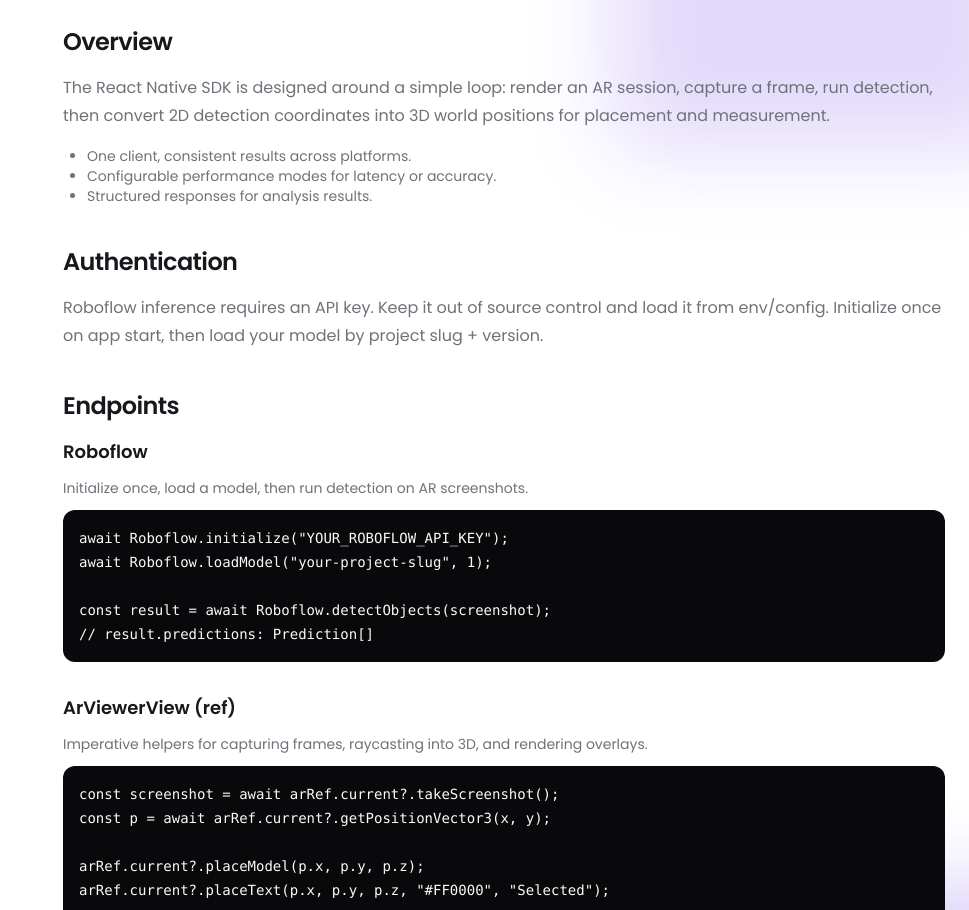
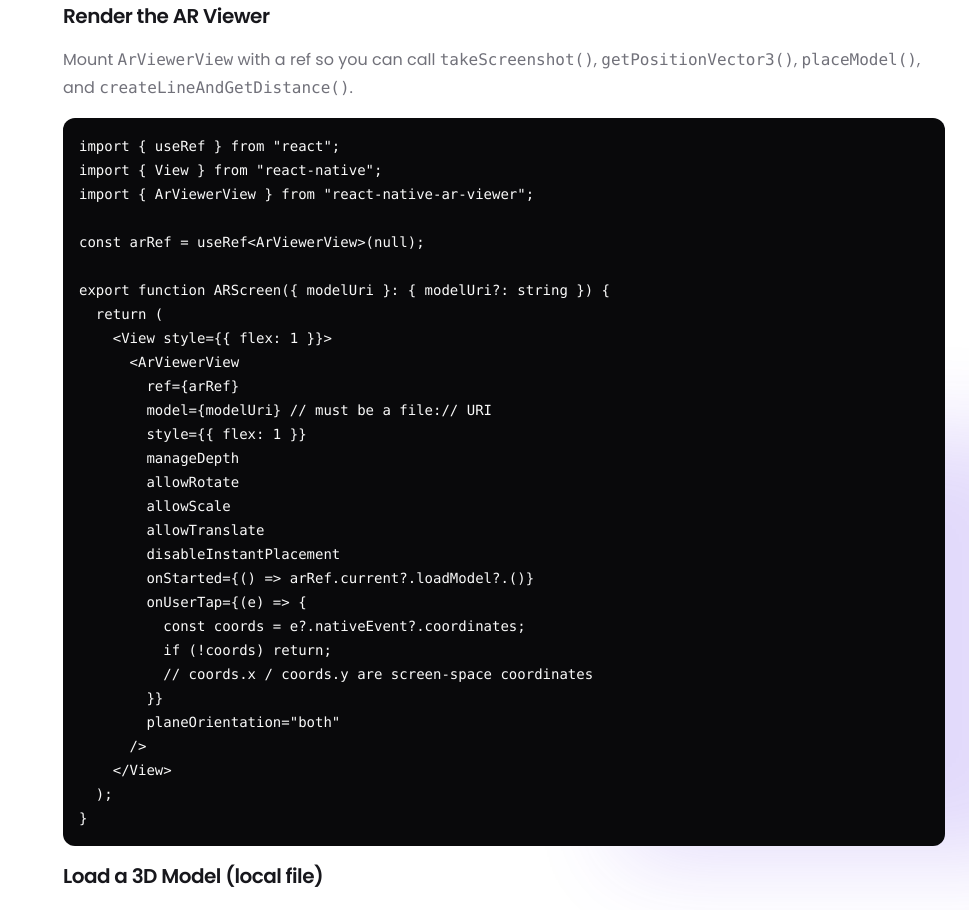
Before and after one commit to Cognivision-io/cognivision-web-platform-FE, a Next.js app: page /help in a window 1280 px wide. Shown: the part 1460-2370 px from the top of the page, without its empty margins (311-1280 px from the left). Built offline with nearby package versions, Linux system fonts and the light colour scheme; no server answers.

Commit message:
refactor: add AR viewer integration and local model loading examples

```diff
--- a/app/(public)/help/page.tsx
+++ b/app/(public)/help/page.tsx
@@ -256,6 +256,96 @@ CogniVision.analyze(image,
                 </pre>
               </div>
             </div>
+
+            <h4 className="scroll-m-20 text-xl font-semibold tracking-tight">
+              Render the AR Viewer
+            </h4>
+            <p className="leading-7 text-muted-foreground">
+              Mount <span className="font-mono">ArViewerView</span> with a ref so
+              you can call <span className="font-mono">takeScreenshot()</span>,{" "}
+              <span className="font-mono">getPositionVector3()</span>,{" "}
+              <span className="font-mono">placeModel()</span>, and{" "}
+              <span className="font-mono">createLineAndGetDistance()</span>.
+            </p>
+            <div className="relative rounded-lg bg-zinc-950 px-4 py-4 dark:bg-zinc-900">
+              <pre className="overflow-x-auto">
+                <code className="relative rounded font-mono text-sm text-zinc-50">
+                  {`import { useRef } from "react";
+import { View } from "react-native";
+import { ArViewerView } from "react-native-ar-viewer";
+
+const arRef = useRef<ArViewerView>(null);
+
+export function ARScreen({ modelUri }: { modelUri?: string }) {
+  return (
+    <View style={{ flex: 1 }}>
+      <ArViewerView
+        ref={arRef}
+        model={modelUri} // must be a file:// URI
+        style={{ flex: 1 }}
+        manageDepth
+        allowRotate
+        allowScale
+        allowTranslate
+        disableInstantPlacement
+        onStarted={() => arRef.current?.loadModel?.()}
+        onUserTap={(e) => {
+          const coords = e?.nativeEvent?.coordinates;
+          if (!coords) return;
+          // coords.x / coords.y are screen-space coordinates
+        }}
+        planeOrientation="both"
+      />
+    </View>
+  );
+}`}
+                </code>
+              </pre>
+            </div>
+
+            <h4 className="scroll-m-20 text-xl font-semibold tracking-tight">
+              Load a 3D Model (local file)
+            </h4>
+            <p className="leading-7 text-muted-foreground">
+              The AR viewer expects a local model path. A common pattern is to
+              download a model once and keep it in{" "}
+              <span className="font-mono">RNFS.DocumentDirectoryPath</span>.
+              Android typically uses <span className="font-mono">.glb</span>;
+              iOS typically uses <span className="font-mono">.usdz</span>.
+            </p>
+            <div className="relative rounded-lg bg-zinc-950 px-4 py-4 dark:bg-zinc-900">
+              <pre className="overflow-x-auto">
+                <code className="relative rounded font-mono text-sm text-zinc-50">
+                  {`import { useEffect, useState } from "react";
+import { Platform } from "react-native";
+import RNFS from "react-native-fs";
+
+export function useLocalModelUri() {
+  const [uri, setUri] = useState<string>();
+
+  useEffect(() => {
+    (async () => {
+      const modelSrc =
+        Platform.OS === "android"
+          ? "https://.../model.glb"
+          : "https://.../model.usdz";
+
+      const ext = Platform.OS === "android" ? "glb" : "usdz";
+      const dst = \`\${RNFS.DocumentDirectoryPath}/model.\${ext}\`;
+
+      if (!(await RNFS.exists(dst))) {
+        await RNFS.downloadFile({ fromUrl: modelSrc, toFile: dst }).promise;
+      }
+
+      setUri("file://" + dst);
+    })();
+  }, []);
+
+  return uri;
+}`}
+                </code>
+              </pre>
+            </div>
           </div>
         ) : null}
       </section>
```
